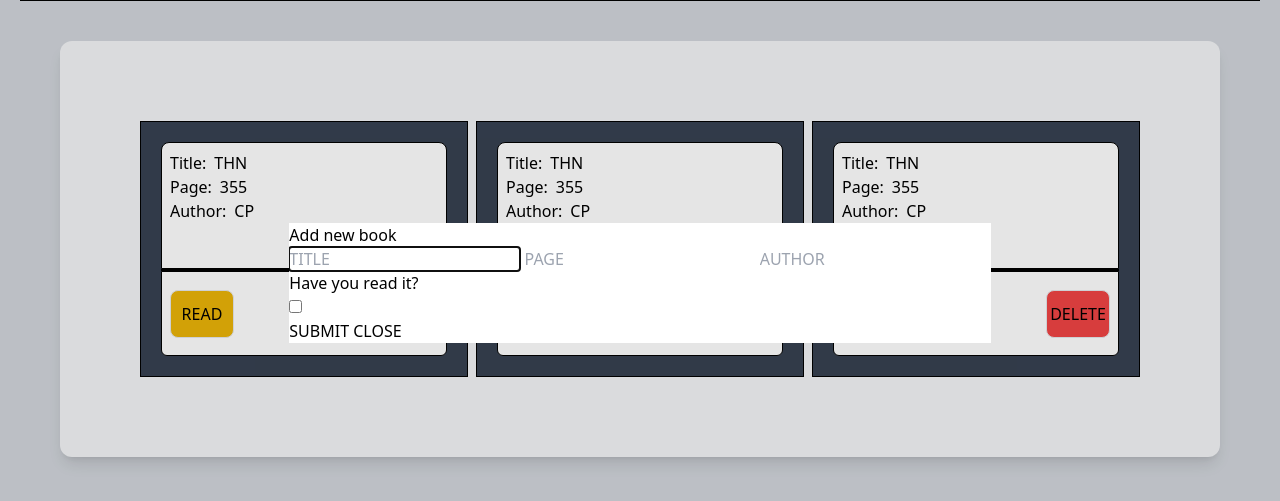
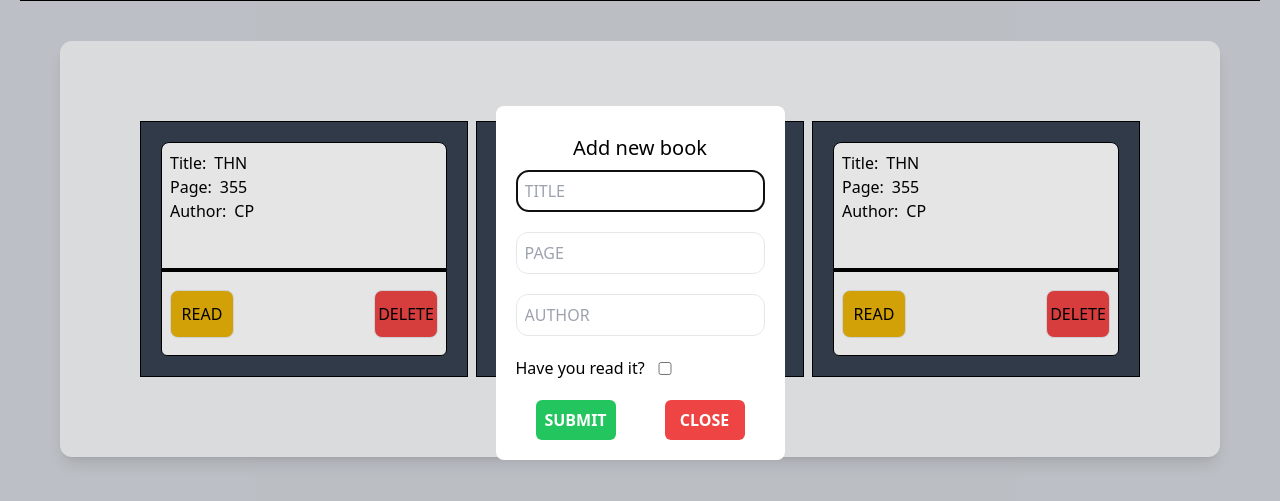
Before and after one commit to noname1112392/odin-library, a website: page src/index.html in a window 1280 px wide. Both pictures are taken after a click on the button "ADD". Shown: the part 117-618 px from the top of the page. Drawn offline with Linux system fonts and the light colour scheme.

Commit message:
Done with the layout of dialog

```diff
--- a/src/index.html
+++ b/src/index.html
@@ -23,21 +23,23 @@
         <!-- Content Container -->
         <div class="m-10 bg-gray-100 rounded-xl shadow-lg p-10" id="content-container">
             <!-- dialog -->
-            <dialog id="input-dialog">
-                <h1>Add new book</h1>
-                <form>
-                    <input type="text" name="title" id="inputBTittle" placeholder="TITLE">
-                    <input type="text" name="page" id="inputBPage" placeholder="PAGE">
-                    <input type="text" name="author" id="inputBAuthor" placeholder="AUTHOR">
-                    <div>
-                        <p>Have you read it?</p>
-                        <input type="checkbox">
-                    </div>
-                    <div>
-                        <button>SUBMIT</button>
-                        <button id="close-dialog">CLOSE</button>
-                    </div>
-                </form>
+            <dialog id="input-dialog" class="rounded-lg" >
+                <div class="p-5">
+                    <h1 class="text-center p-2 text-xl font-medium">Add new book</h1>
+                    <form class="flex flex-col space-y-5">
+                        <input type="text" name="title" id="inputBTittle" placeholder="TITLE" class="border border-gray-200 p-2 rounded-xl"/>
+                        <input type="text" name="page" id="inputBPage" placeholder="PAGE" class="border border-gray-200 p-2 rounded-xl"/>
+                        <input type="text" name="author" id="inputBAuthor" placeholder="AUTHOR" class="border border-gray-200 p-2 rounded-xl"/>
+                        <div class="flex items-center">
+                            <label for="read">Have you read it?</label>
+                            <input type="checkbox" class="w-10" name="read"/>
+                        </div>
+                        <div class="flex justify-between px-5">
+                            <button id="dialog-submit" class="bg-green-500 text-white font-semibold w-20 h-10 rounded-md">SUBMIT</button>
+                            <button id="close-dialog" class="bg-red-500 text-white font-semibold w-20 h-10 rounded-md">CLOSE</button>
+                        </div>
+                    </form>
+                </div>
             </dialog>
             <!-- main content -->
             <div class="p-10 grid grid-cols-3 gap-2" id="main-content">
```
Also changed, not shown: public/styles.css.
